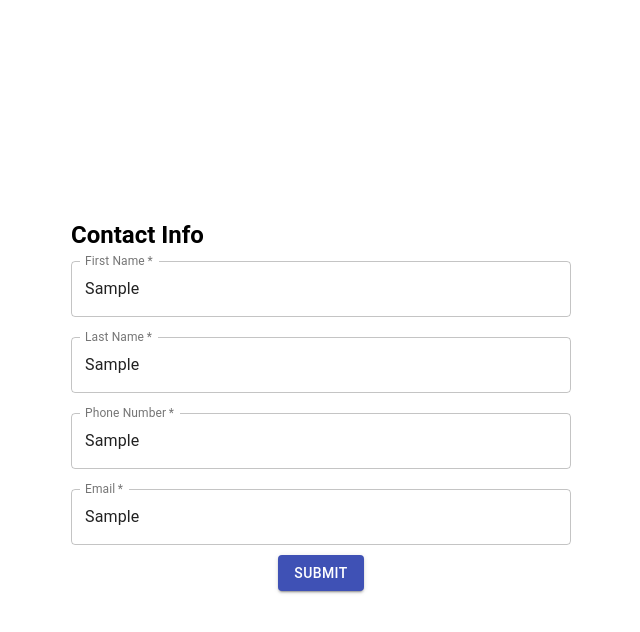
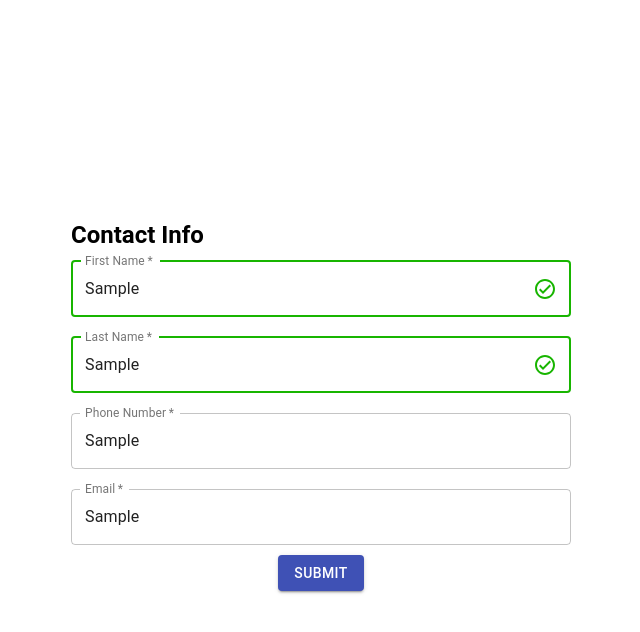
Before and after one commit to dcotter1208/contact-form, a React (Create React App) app: page / in a window 1280 px wide. Both pictures are taken after typing "Sample", "Sample", "Sample", "Sample" into the empty fields and a click on the button "SUBMIT". Shown: the top 632 px of the page, without its empty margins (319-959 px from the left). Built offline with nearby package versions, Linux system fonts and the light colour scheme.

Commit message:
Added TextInput component with success and error styling

```diff
--- a/package.json
+++ b/package.json
@@ -4,6 +4,7 @@
   "private": true,
   "dependencies": {
     "@material-ui/core": "^4.11.2",
+    "@material-ui/icons": "^4.11.2",
     "@reduxjs/toolkit": "^1.5.0",
     "@testing-library/jest-dom": "^5.11.4",
     "@testing-library/react": "^11.1.0",
--- a/src/form/ContactForm.tsx
+++ b/src/form/ContactForm.tsx
@@ -5,6 +5,7 @@ import Header from "../landing/header";
 import PhoneField from "./PhoneInput";
 import { validateName } from "../utils/form";
 import { InputState, Status } from "./Input";
+import TextInput from "./TextInput";
 
 function ContactForm() {
   const classes = useStyles();
@@ -55,11 +56,10 @@ function ContactForm() {
           variant={"h5"}
           title={"Contact Info"}
         />
-        <TextField
+        <TextInput
           className={classes.textInput}
           id='first name'
           label='First Name'
-          variant='outlined'
           required
           onChange={(e) => {
             setFirstName(e.target.value);
@@ -67,12 +67,12 @@ function ContactForm() {
           onFocus={clearErrorStates}
           helperText={firstNameInput.message}
           error={firstNameInput.status === Status.Error}
+          valid={firstNameInput.status === Status.Success}
         />
-        <TextField
+        <TextInput
           className={classes.textInput}
           id='last name'
           label='Last Name'
-          variant='outlined'
           required
           onChange={(e) => {
             setLastName(e.target.value);
@@ -80,6 +80,7 @@ function ContactForm() {
           onFocus={clearErrorStates}
           helperText={lastNameInput.message}
           error={lastNameInput.status === Status.Error}
+          valid={lastNameInput.status === Status.Success}
         />
         <PhoneField className={classes.textInput} />
         <TextField
--- /dev/null
+++ b/src/form/TextInput.styles.ts
@@ -0,0 +1,21 @@
+import { createStyles, makeStyles, Theme } from "@material-ui/core";
+
+let styles = (theme: Theme) =>
+  createStyles({
+    successIcon: {
+      color: "#18b500",
+    },
+    errorIcon: {
+      color: "#f44336",
+    },
+    successInput: {
+      "& fieldset": {
+        borderColor: "#18b500",
+        borderWidth: 2,
+      },
+    },
+  });
+
+const useStyles = makeStyles(styles, { index: 1 });
+
+export default useStyles;
--- /dev/null
+++ b/src/form/TextInput.tsx
@@ -0,0 +1,65 @@
+import { TextField } from "@material-ui/core";
+import React from "react";
+import ErrorOutlineIcon from "@material-ui/icons/ErrorOutline";
+import CheckCircleOutlineOutlinedIcon from "@material-ui/icons/CheckCircleOutlineOutlined";
+import useStyles from "./TextInput.styles";
+
+export interface InputProps {
+  id: string;
+  label: string;
+  onChange: (e: any) => void;
+  onFocus: () => void;
+  helperText: string;
+  error: boolean;
+  valid: boolean;
+  required?: boolean;
+  className?: string;
+}
+
+function TextInput(props: InputProps): JSX.Element {
+  const classes = useStyles();
+
+  const {
+    id,
+    label,
+    required,
+    onChange,
+    onFocus,
+    helperText,
+    error,
+    valid,
+    className,
+  } = props;
+
+  function statusIcon() {
+    const { valid, error } = props;
+    if (valid) {
+      return <CheckCircleOutlineOutlinedIcon className={classes.successIcon} />;
+    } else if (error) {
+      return <ErrorOutlineIcon className={classes.errorIcon} />;
+    }
+    return undefined;
+  }
+
+  return (
+    <>
+      <TextField
+        className={className}
+        id={id}
+        label={label}
+        variant='outlined'
+        required={required}
+        onChange={onChange}
+        onFocus={onFocus}
+        helperText={helperText}
+        error={error}
+        InputProps={{
+          className: valid ? classes.successInput : "",
+          endAdornment: statusIcon(),
+        }}
+      />
+    </>
+  );
+}
+
+export default TextInput;
```
Also changed, not shown: 1 other file (tests, documents, lock files or other folders).
